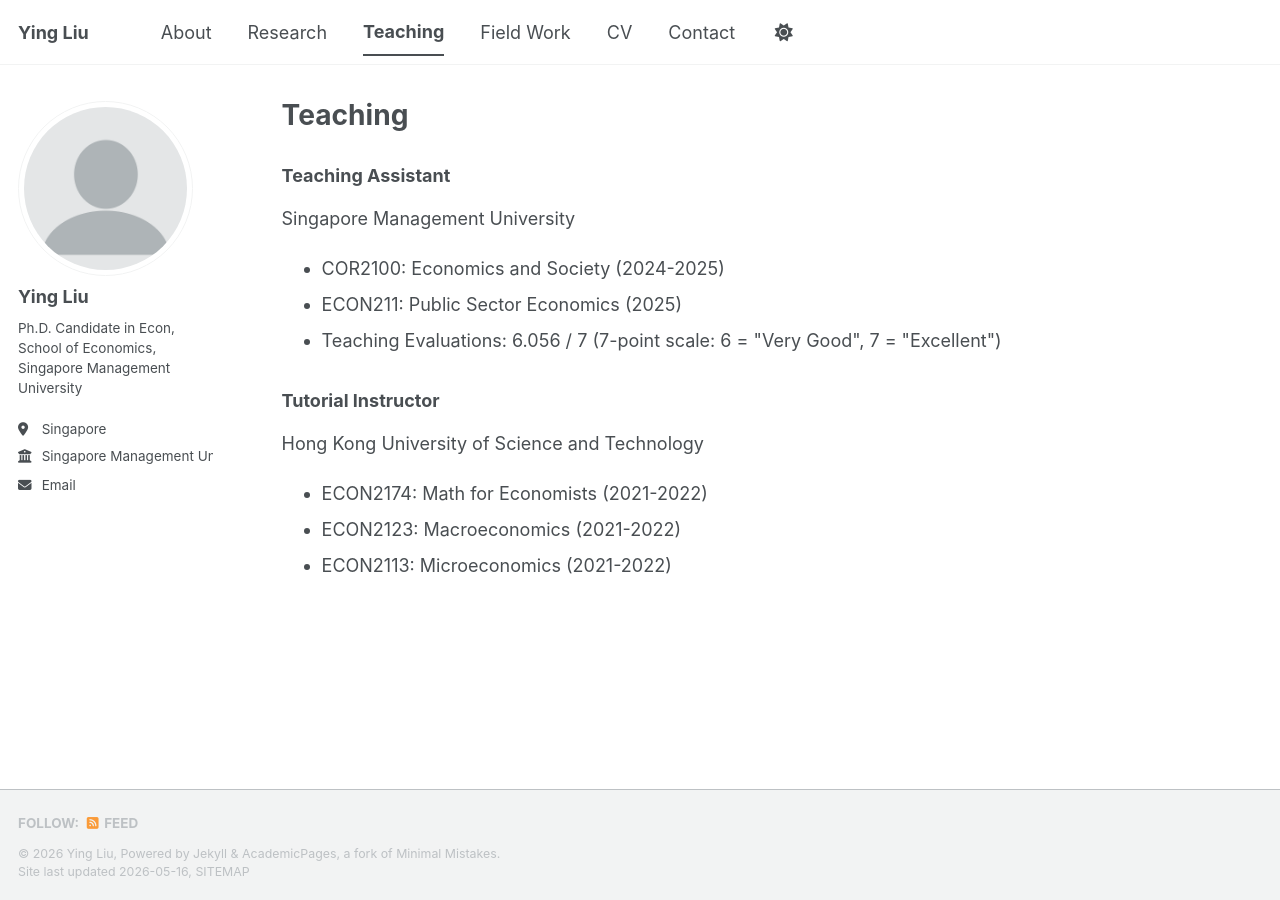
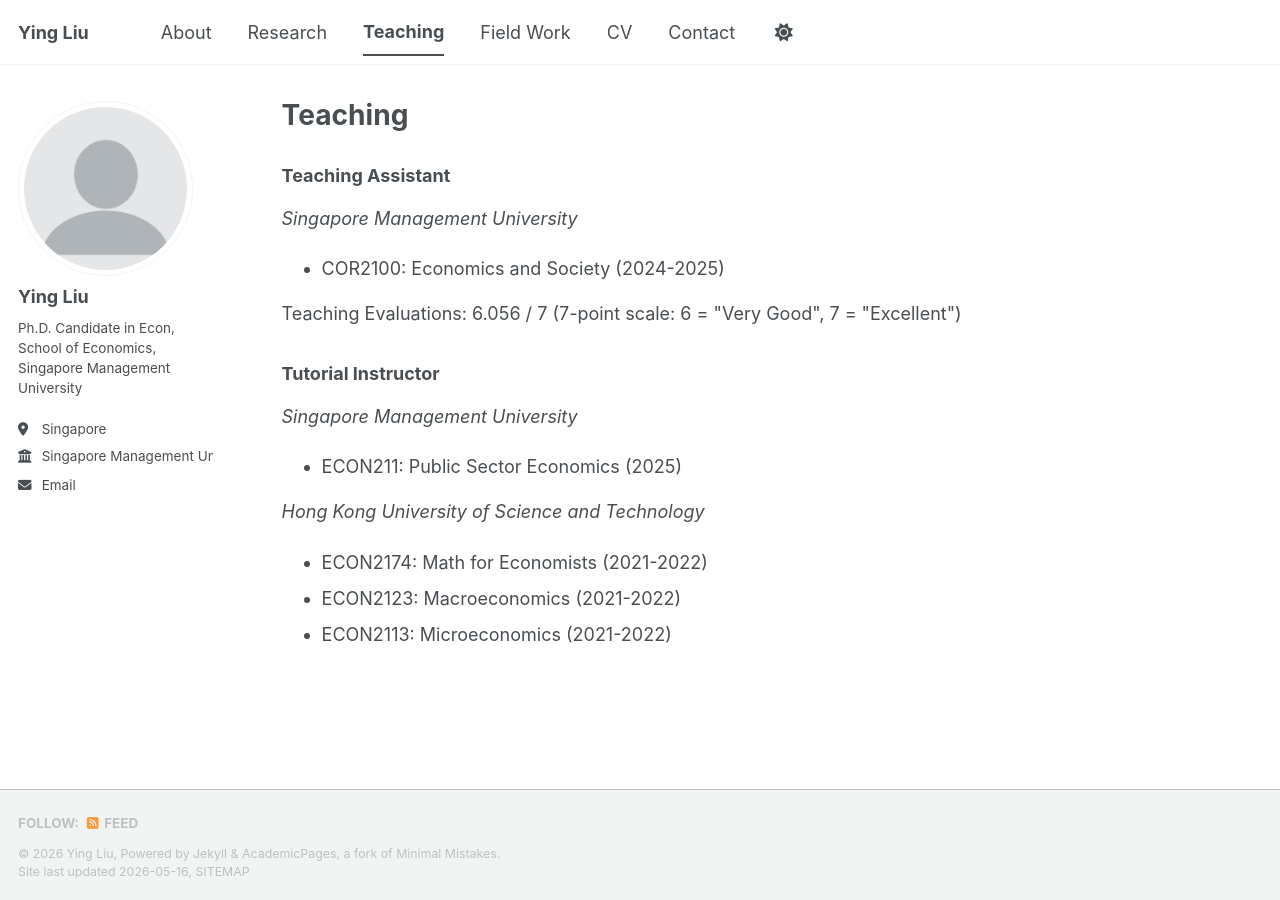
Before and after one commit to YingLIU2022/YingLIU2022.github.io, a Jekyll site: the page built from _pages/teaching.html, in a window 1280 px wide. Built offline with Jekyll 4.4.1, drawn with Linux system fonts in a browser that asks for light colours; a script bundle is joined from its source files by our own code; library files that are not in the unit come from our copies.

Commit message:
Update teaching.html

```diff
--- a/_pages/teaching.html
+++ b/_pages/teaching.html
@@ -5,20 +5,22 @@ permalink: /teaching/
 author_profile: true
 ---
 
-{% include base_path %}
-
 <h3>Teaching Assistant</h3>
 
-<p>Singapore Management University</p>
+<p><em>Singapore Management University</em></p>
 <ul>
   <li>COR2100: Economics and Society (2024-2025)</li>
-  <li>ECON211: Public Sector Economics (2025)</li>
-  <li>Teaching Evaluations: 6.056 / 7 (7-point scale: 6 = &#34;Very Good&#34;, 7 = &#34;Excellent&#34;)</li>
 </ul>
+<p>Teaching Evaluations: 6.056 / 7 (7-point scale: 6 = "Very Good", 7 = "Excellent")</p>
 
 <h3>Tutorial Instructor</h3>
 
-<p>Hong Kong University of Science and Technology</p>
+<p><em>Singapore Management University</em></p>
+<ul>
+  <li>ECON211: Public Sector Economics (2025)</li>
+</ul>
+
+<p><em>Hong Kong University of Science and Technology</em></p>
 <ul>
   <li>ECON2174: Math for Economists (2021-2022)</li>
   <li>ECON2123: Macroeconomics (2021-2022)</li>
```
